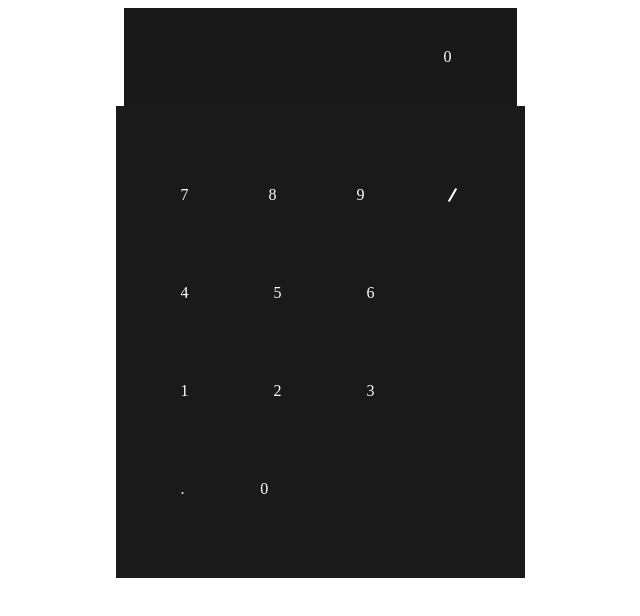
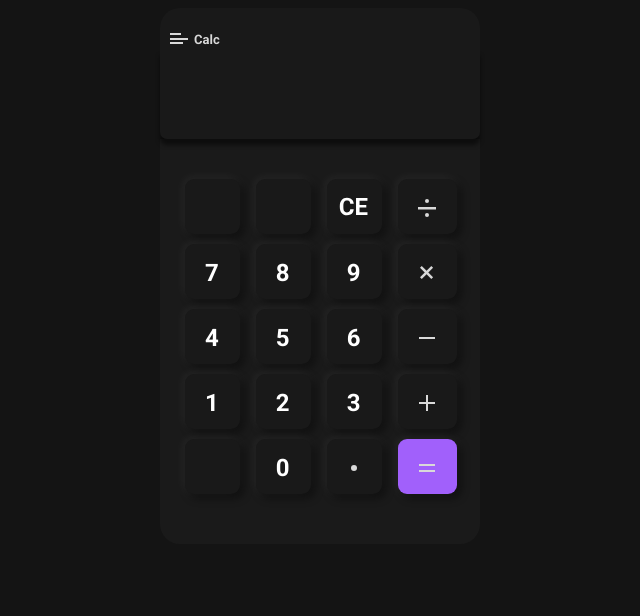
Before and after one commit to MrSekret/CalculatorHTML-CSS, a plain HTML site: page index.html in a window 1280 px wide. Shown: the whole page, without its empty margins (320-960 px from the left). Drawn offline with Linux system fonts and the light colour scheme.

Commit message:
version 0.1

```diff
--- a/index.html
+++ b/index.html
@@ -9,35 +9,40 @@
 </head>
 <body>
     <div class="calculator">
-        <div class="calculator__panel">
-            <div class="calculator__panel_value">0</div>
+        <div class="calculator__title">
+            <a href="#" class="calculator__title_burger"><img src="images/burger.svg" alt="#" class="calculator__title_burger-img"></a>
+            <h1 class="calculator__title_text">Calc</h1>
         </div>
-        <div class="calculator__panel-actions">
-            <div class="calculator__panel-actions_first-line">
-                <div class="calculator__panel-actions_first-line button">7</div>
-                <div class="calculator__panel-actions_first-line button">8</div>
-                <div class="calculator__panel-actions_first-line button">9</div>
-                <div class="calculator__panel-actions_first-line button division"><span></span></div>
-            </div>
-            <div class="calculator__panel-actions_second-line">
-                <div class="calculator__panel-actions_second-line button">4</div>
-                <div class="calculator__panel-actions_second-line button">5</div>
-                <div class="calculator__panel-actions_second-line button">6</div>
-                <div class="calculator__panel-actions_second-line button multiplication"><span></span><span></span></div>
-            </div>
-            <div class="calculator__panel-actions_third-line">
-                <div class="calculator__panel-actions_third-line button">1</div>
-                <div class="calculator__panel-actions_third-line button">2</div>
-                <div class="calculator__panel-actions_third-line button">3</div>
-                <div class="calculator__panel-actions_third-line button subtraction"><span></span></div>
-            </div>
-            <div class="calculator__panel-actions_fourth-line">
-                <div class="calculator__panel-actions_fourth-line button">.</div>
-                <div class="calculator__panel-actions_fourth-linebutton">0</div>
-                <div class="calculator__panel-actions_fourth-line button equals"><span></span><span></span></div>
-                <div class="calculator__panel-actions_fourth-line button addition"><span></span></div>
-            </div>
-        </div>
+        <div class="calculator__panel"></div>
+        <form class="calculator__panel-actions" name="calc" action="">
+            <input type="text" readonly name="txt" onClick="document.calculator.ans.value+='1'" class="display">
+
+            <span class="q-button" ></span>
+            <span class="q-button" ></span>
+            <span class="q-button q-ce" onClick="document.calc.txt.value=''"><img src="images/CE.svg" alt="" class="ce-img"></span>
+            <span class="q-button q-division" onClick="calc.txt.value+='/'"><img src="images/Delit.svg" alt="" class="division-img"></span>
+
+            <span class="q-button" onClick="calc.txt.value+='7'">7</span>
+            <span class="q-button" onClick="calc.txt.value+='8'">8</span>
+            <span class="q-button" onClick="calc.txt.value+='9'">9</span>
+            <span class="q-button q-multiplication" onClick="calc.txt.value+='*'"><img src="images/Ymnozit.svg" alt="" class="multiplication-img"></span>
+
+            <span class="q-button" onClick="calc.txt.value+='4'">4</span>
+            <span class="q-button" onClick="calc.txt.value+='5'">5</span>
+            <span class="q-button" onClick="calc.txt.value+='6'">6</span>
+            <span class="q-button q-minus" onClick="calc.txt.value+='-'"><img src="images/minus.svg" alt="" class="deductions-img"></span>
+
+            <span class="q-button" onClick="calc.txt.value+='1'">1</span>
+            <span class="q-button" onClick="calc.txt.value+='2'">2</span>
+            <span class="q-button" onClick="calc.txt.value+='3'">3</span>
+            <span class="q-button q-plus" onClick="calc.txt.value+='+'"><img src="images/plus.svg" alt="" class="addition-img"></span>
+
+            <span class="q-button" ></span>
+            <span class="q-button" onClick="calc.txt.value+='0'">0</span>
+            <span class="q-button q-dot" onClick="calc.txt.value+='.'"><img src="images/dot.svg" alt="" class="dot-img"></span>
+            <span class="q-button q-equals" onClick="document.calc.txt.value=eval(calc.txt.value)"><img src="images/ravno.svg" alt="" class="equals-img"></span>
+
+        </в>
     </div>
 </body>
 </html>
--- a/styles/style.css
+++ b/styles/style.css
@@ -1,49 +1,89 @@
+@import url('https://fonts.googleapis.com/css2?family=Roboto:wght@700&display=swap');
+*{
+    font-family: Roboto;
+    font-weight: 700;
+    font-size: 24px;
+    color: #fff;
+}
+body{
+    background-color: #141414;
+    text-decoration: none;
+    list-style-type: none;
+}
+ol, ul, li, p, h2, h1{
+    list-style-type: none;
+    margin: 0;
+}
+/*---------------------------------------------------*/
 .calculator {
     display: flex;
     flex-direction: column;
+    margin: 0 auto;
+    width: 320px;
+}
+.calculator__title {
+    padding: 14px 0px 0px 10px;
+    background-color: #191919;
+    border-radius: 20px 20px 0px 0px;
+    display: flex;
+    align-items: center;
+}
+.calculator__title_text {
+    padding: 7px 0px 0px 6px;
+    color: #D9D9D9;
+    font-size: 13px;
+    font-weight: 700;
+}
+.calculator__panel{
+    height: 89px;
+    background-color: #191919;
+    border-radius: 0px 0px 7px 7px;
+    box-shadow: 0px 6px 4px 0px rgba(0, 0, 0, 0.50);
+    z-index: 50;
+}
+.calculator__panel-actions {
+    position: relative;
+    padding: 40px 25px;
+    background-color: #1a1a1a;
+    border-radius: 0px 0px 20px 20px;
+    display: grid;
+    grid-template-rows: repeat(5, 1fr);
+    grid-template-columns: repeat(4, 1fr);
+}
+.display{
+    background-color: #191919;
+    width: 268px;
+    height: 38px;
+    top: -70px;
+    left: 24px;
+    border: none;
+    position: absolute;
+    text-align: right;
+    font-size: 32px;
+    z-index: 50;
+}
+.q-button {
+    padding: 13px 21px 10px 20px;
+    background-color: #191919;
+    border-radius: 9px;
+    fill: #191919;
+    filter: drop-shadow(-2px -2px 4px rgba(255, 255, 255, 0.05)) drop-shadow(4px 4px 4px rgba(0, 0, 0, 0.45));
+    margin: 0px 16px 10px 0px;
+    display: flex;
     justify-content: center;
     align-items: center;
-    color: #fff;
 }
-.calculator__panel {
-    background-color: #191919;
-    padding: 0px 25px 0px 280px;
+.q-division,
+.q-multiplication,
+.q-plus,
+.q-minus,
+.q-equals {
+    margin-right: 0px;
+    color: #D9D9D9;
 }
-.calculator__panel_value {
-    padding: 40px;
+.q-ce{
+    padding: 14px 14px 13px 11px;
 }
-.calculator__panel-actions {
-    padding: 40px 25px;
-    background-color: #1a1a1a;
+.q-equals {
+    background-color: #A160FB;
 }
-.calculator__panel-actions_first-line,
-.calculator__panel-actions_second-line,
-.calculator__panel-actions_third-line,
-.calculator__panel-actions_fourth-line{
-    display: flex;
-    justify-content: space-between;
-    align-items: center;
-}
-.button {
-    padding: 40px;
-}
-.division span{
-    width: 15px;
-    height: 2px;
-    background-color: #fff;
-    transform: rotate(-60deg);
-}
-.calculator__panel-actions_second-line {
-}
-.multiplication {
-}
-.calculator__panel-actions_third-line {
-}
-.subtraction {
-}
-.calculator__panel-actions_fourth-line {
-}
-.equals {
-}
-.addition {
-}
```
Also changed, not shown: images/CE.svg (added), images/Delit.svg (added), images/Ymnozit.svg (added), images/burger.svg (added), images/dot.svg (added), images/minus.svg (added), images/plus.svg (added), images/ravno.svg (added), preview.png (added), 1 other file.
